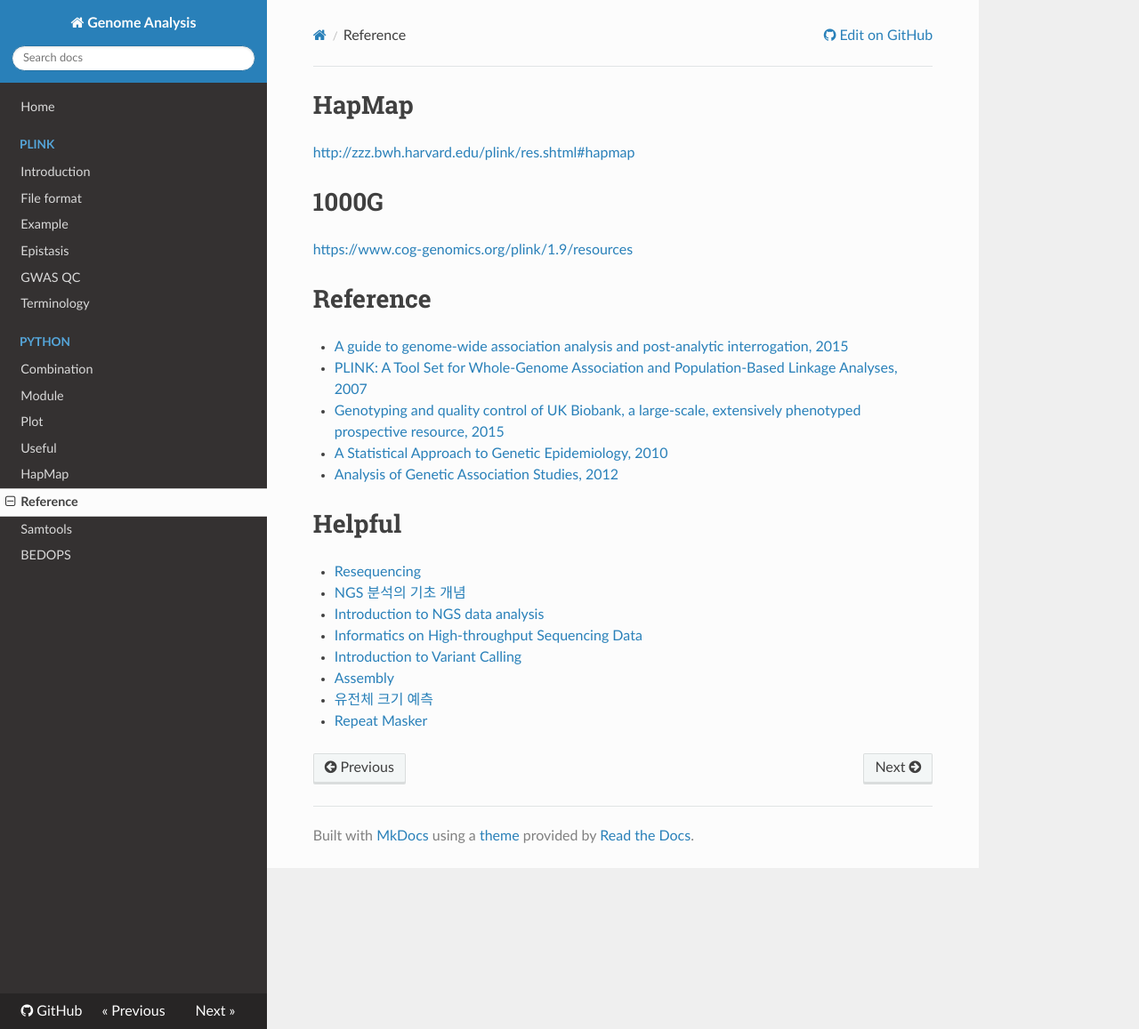
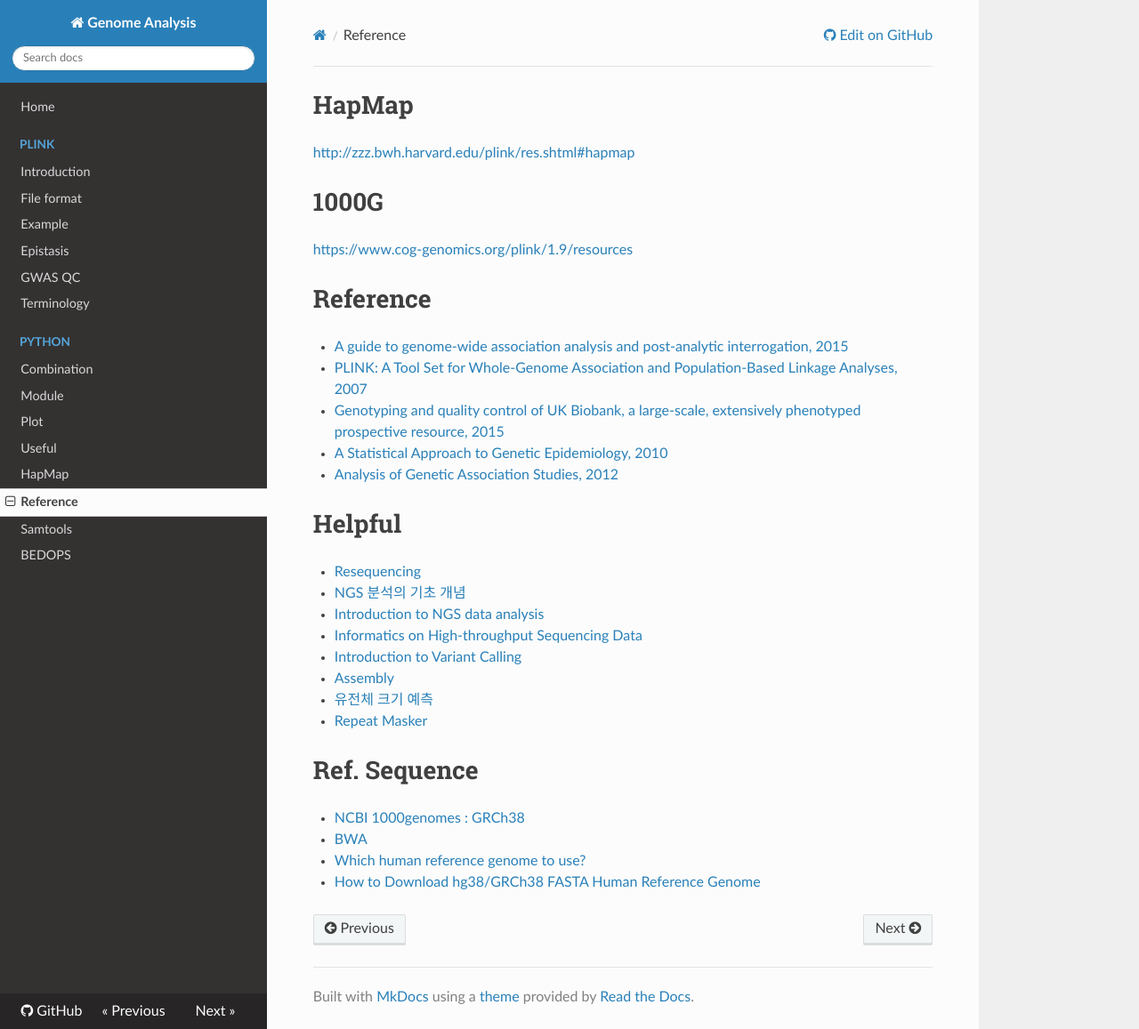
Before and after one commit to WonyoungCho/plink, an MkDocs documentation site: the page built from docs/data_ref.md, in a window 1280 px wide and 1157 px high. Shown: the whole window at 89% size. Built offline with MkDocs 1.6.1, drawn with Linux system fonts in a browser that asks for light colours; nearby versions of some CDN libraries; old or Windows-style settings are respelled for this version of MkDocs.

Commit message:
Update data_ref.md

```diff
--- a/docs/data_ref.md
+++ b/docs/data_ref.md
@@ -20,3 +20,10 @@
 - [Assembly](http://www.incodom.kr/Assembly)
 - [유전체 크기 예측](http://www.incodom.kr/%EC%9C%A0%EC%A0%84%EC%B2%B4/%EC%9C%A0%EC%A0%84%EC%B2%B4_%ED%81%AC%EA%B8%B0_%EC%98%88%EC%B8%A1)
 - [Repeat Masker](http://www.incodom.kr/RepeatMasker)
+
+# Ref. Sequence
+
+- [NCBI 1000genomes : GRCh38](ftp://ftp.ncbi.nlm.nih.gov/1000genomes/ftp/technical/reference/GRCh38_reference_genome/)
+- [BWA](https://github.com/lh3/bwa/blob/master/bwakit/run-gen-ref)
+- [Which human reference genome to use?](http://lh3.github.io/2017/11/13/which-human-reference-genome-to-use)
+- [How to Download hg38/GRCh38 FASTA Human Reference Genome](https://www.gungorbudak.com/blog/2018/05/16/how-to-download-hg38-grch38-fasta-human-reference-genome/)
```
